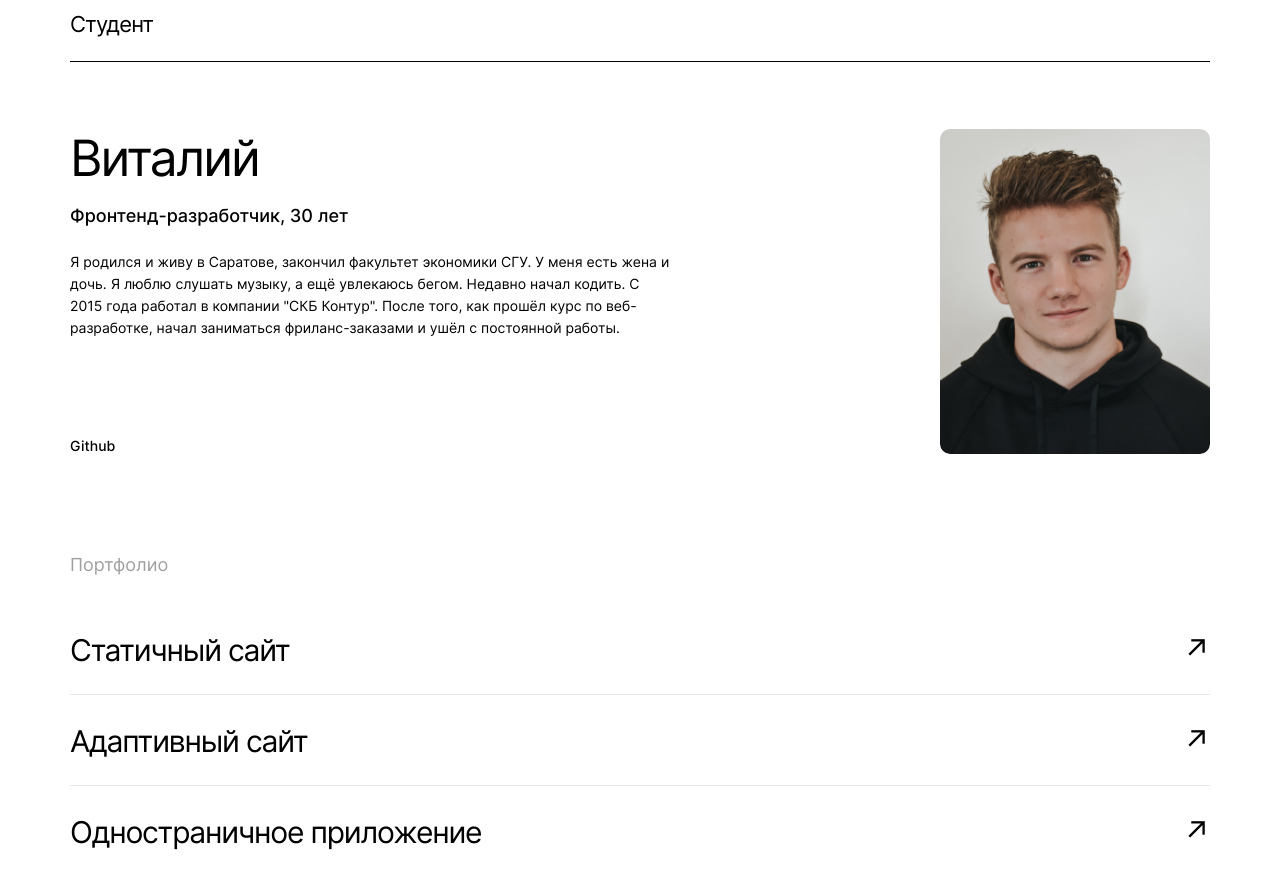
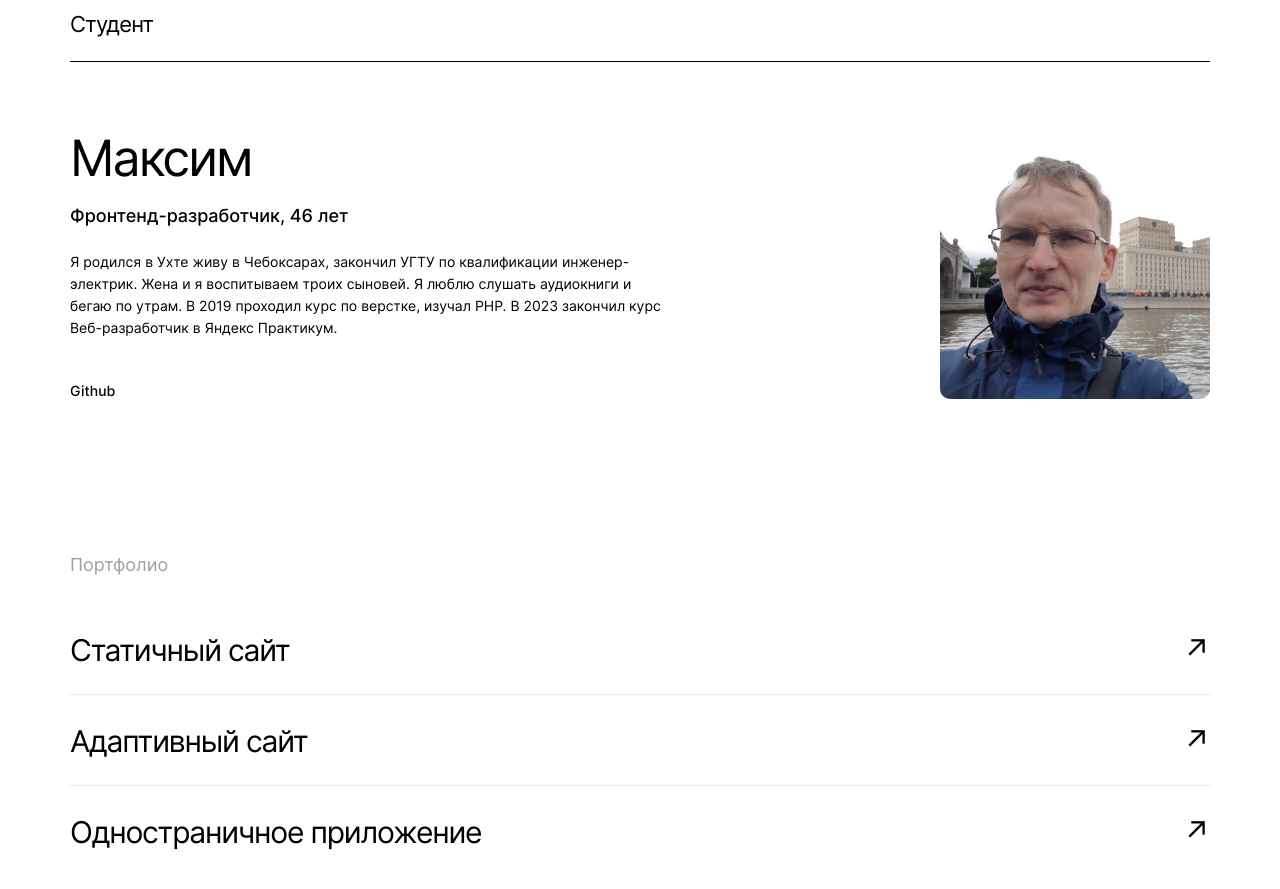
Before and after one commit to Balzak1976/movies-explorer-frontend, a React (Create React App) app: page / in a window 1280 px wide. Shown: the part 1980-2869 px from the top of the page. Built offline with nearby package versions, Linux system fonts and the light colour scheme.

Commit message:
feat: отредактировать информацию о себе

```diff
--- a/src/components/Main/AboutMe/AboutMe.js
+++ b/src/components/Main/AboutMe/AboutMe.js
@@ -1,12 +1,15 @@
 import './AboutMe.css';
-import avatar from '../../../images/myPhoto.png';
+import avatar from '../../../images/me_small.jpg';
 import Nav from '../../parts/Nav/Nav';
+import { getCurrentAge } from '../../../utils/getCurrentAge';
+
+const currentAge = getCurrentAge({ birthYear: 1976, birthMonth: 11, birthDay: 26 });
 
 const ABOUT_HEADER = 'Студент';
-const ABOUT_TITLE = 'Виталий';
-const ABOUT_SUBTITLE = 'Фронтенд-разработчик, 30 лет';
+const ABOUT_TITLE = 'Максим';
+const ABOUT_SUBTITLE = `Фронтенд-разработчик, ${currentAge} лет`;
 const ABOUT_DESCRIPTION =
-  'Я родился и живу в Саратове, закончил факультет экономики СГУ. У меня есть жена и дочь. Я люблю слушать музыку, а ещё увлекаюсь бегом. Недавно начал кодить. С 2015 года работал в компании "СКБ Контур". После того, как прошёл курс по  веб-разработке, начал заниматься фриланс-заказами и ушёл с постоянной работы.';
+  'Я родился в Ухте живу в Чебоксарах, закончил УГТУ по квалификации инженер-электрик. Жена и я воспитываем троих сыновей. Я люблю слушать аудиокниги и бегаю по утрам. В 2019 проходил курс по  верстке, изучал PHP. В 2023 закончил курс Веб-разработчик в Яндекс Практикум.';
 
 const ABOUT_LINKS = [{ link: 'https://github.com/Balzak1976', text: 'Github' }];
 const NAV_CLASS = { nav: 'about__nav', ul: 'about__links', a: 'about__link' };
--- a/src/utils/MainApi.js
+++ b/src/utils/MainApi.js
@@ -1,5 +1,5 @@
-const BASE_URL = 'https://api.skor.nomoredomains.monster';
-// const BASE_URL = 'http://localhost:3000';
+// const BASE_URL = 'https://api.skor.nomoredomains.monster';
+const BASE_URL = 'http://localhost:3000';
 
 class MainApi {
   constructor(params) {
--- /dev/null
+++ b/src/utils/getCurrentAge.js
@@ -0,0 +1,9 @@
+const A_YEAR_IN_MS = 1000 * 60 * 60 * 24 * 365;
+
+export function getCurrentAge({birthYear, birthMonth, birthDay}) {
+  const currentDate = Date.now();
+  const myBirthDay = new Date(birthYear, birthMonth - 1, birthDay);
+  const exactCurrentAge = (currentDate - myBirthDay.getTime()) / A_YEAR_IN_MS;
+
+  return Math.floor(exactCurrentAge);
+}
```
Also changed, not shown: src/images/me_small.jpg (added).
